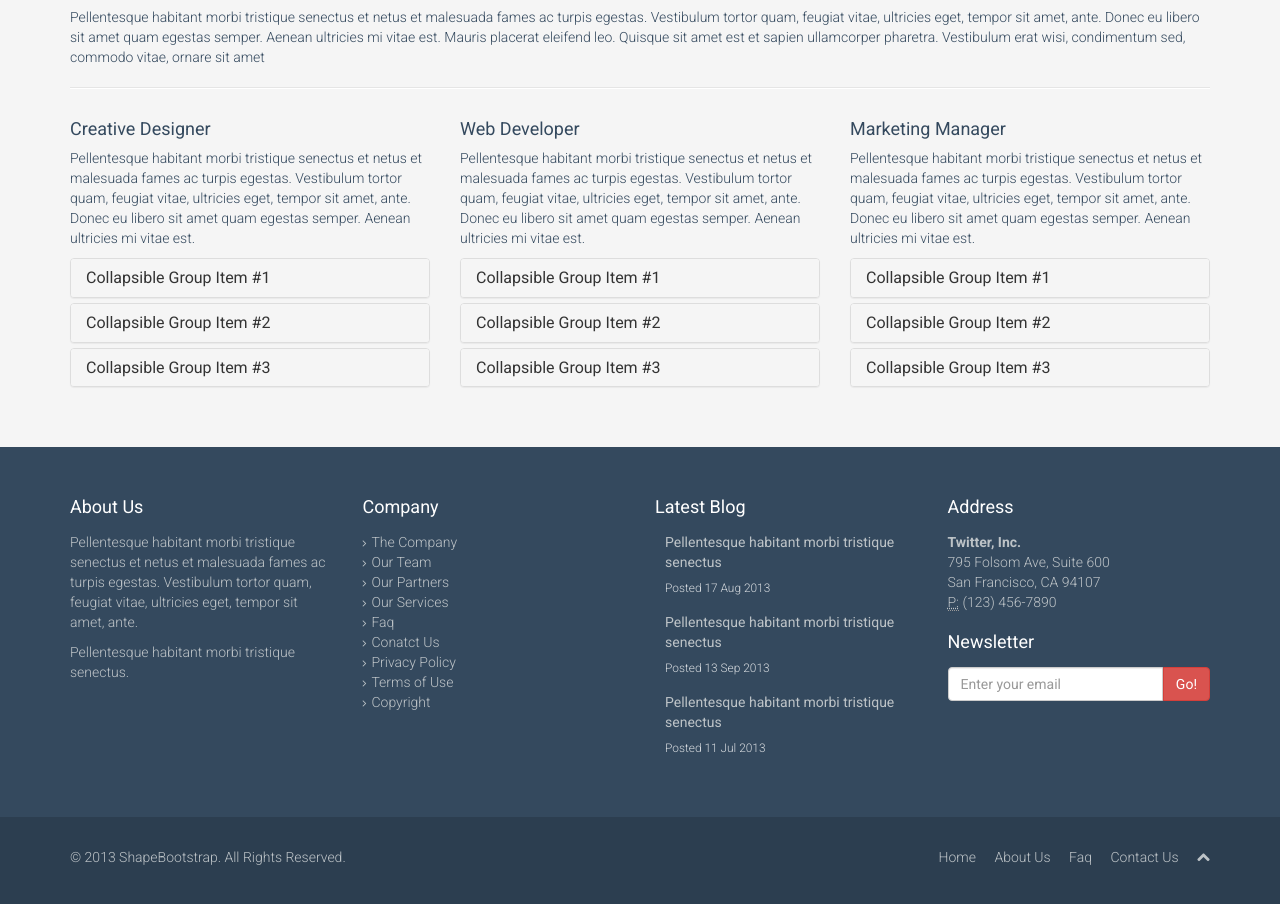
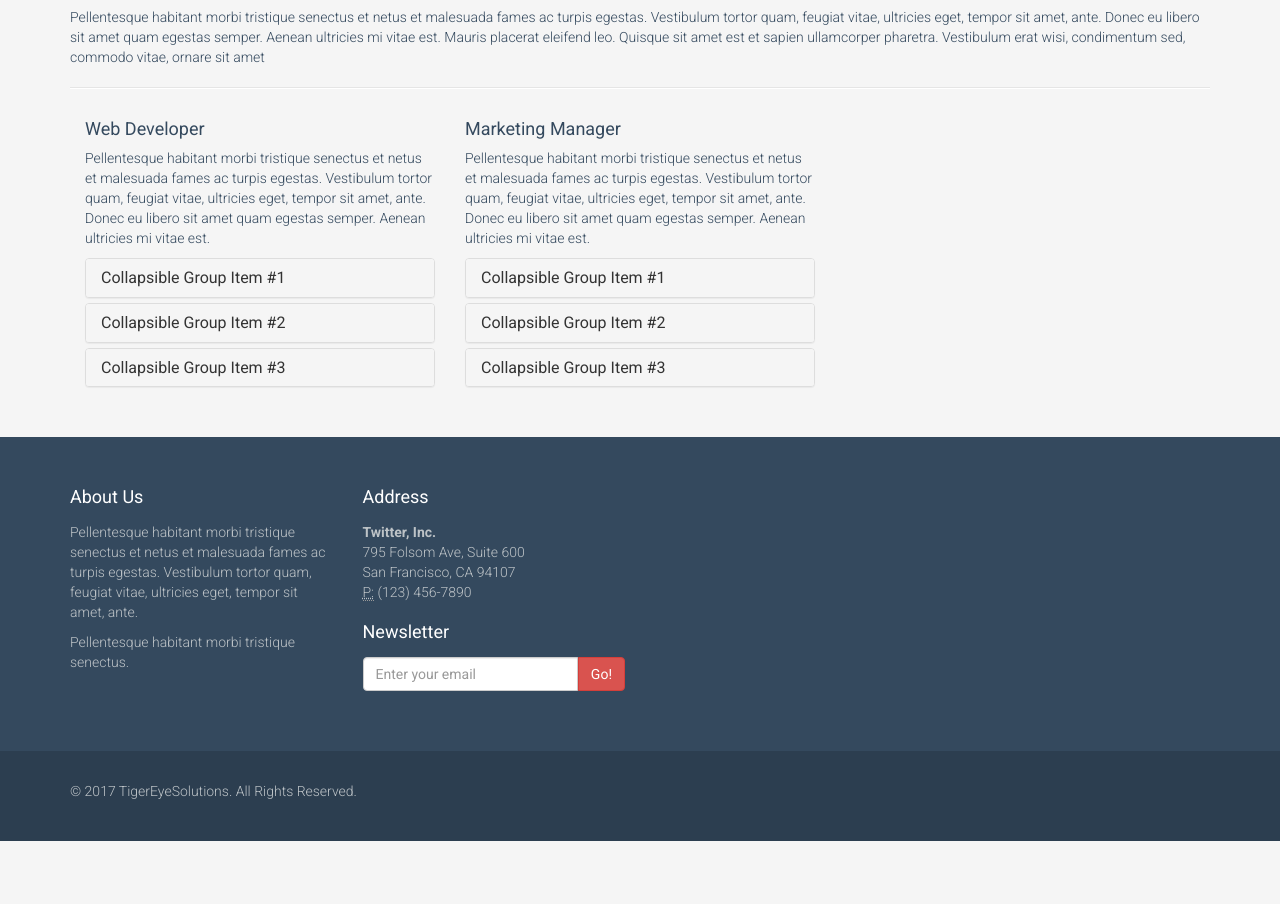
Before and after one commit to enigmavision/tigereyesolutions, a plain HTML site: page career.html in a window 1280 px wide. Shown: the part 558-1462 px from the top of the page. After the commit the page ends 1399 px from the top, so only its background shows below. Drawn offline with Linux system fonts and the light colour scheme.

Commit message:
updated colors and icons

```diff
--- a/career.html
+++ b/career.html
@@ -60,7 +60,7 @@
     </div>
   </header><!--/header-->
 
-  <section id="title" class="emerald">
+  <section id="title" class="carrot">
     <div class="container">
       <div class="row">
         <div class="col-sm-6">
@@ -90,55 +90,7 @@
 
     <hr>
 
-    <div class="row">
-      <div class="col-sm-4">
-        <h4>Creative Designer</h4>
-        <p>Pellentesque habitant morbi tristique senectus et netus et malesuada fames ac turpis egestas. Vestibulum tortor quam, feugiat vitae, ultricies eget, tempor sit amet, ante. Donec eu libero sit amet quam egestas semper. Aenean ultricies mi vitae est.</p>
-        <div class="panel-group" id="accordion1">
-          <div class="panel panel-default">
-            <div class="panel-heading">
-              <h4 class="panel-title">
-                <a class="accordion-toggle" data-toggle="collapse" data-parent="#accordion1" href="#collapseOne1">
-                  Collapsible Group Item #1
-                </a>
-              </h4>
-            </div>
-            <div id="collapseOne1" class="panel-collapse collapse">
-              <div class="panel-body">
-                Anim pariatur cliche reprehenderit, enim eiusmod high life accusamus terry richardson ad squid. 3 wolf moon officia aute, non cupidatat skateboard dolor brunch. Food truck quinoa nesciunt laborum eiusmod. Brunch 3 wolf moon tempor.
-              </div>
-            </div>
-          </div>
-          <div class="panel panel-default">
-            <div class="panel-heading">
-              <h4 class="panel-title">
-                <a class="accordion-toggle" data-toggle="collapse" data-parent="#accordion1" href="#collapseTwo1">
-                  Collapsible Group Item #2
-                </a>
-              </h4>
-            </div>
-            <div id="collapseTwo1" class="panel-collapse collapse">
-              <div class="panel-body">
-                Anim pariatur cliche reprehenderit, enim eiusmod high life accusamus terry richardson ad squid. 3 wolf moon officia aute, non cupidatat skateboard dolor brunch. Food truck quinoa nesciunt laborum eiusmod. Brunch 3 wolf moon tempor.
-              </div>
-            </div>
-          </div>
-          <div class="panel panel-default">
-            <div class="panel-heading">
-              <h4 class="panel-title">
-                <a class="accordion-toggle" data-toggle="collapse" data-parent="#accordion1" href="#collapseThree1">
-                  Collapsible Group Item #3
-                </a>
-              </h4>
-            </div>
-            <div id="collapseThree1" class="panel-collapse collapse">
-              <div class="panel-body">
-                Anim pariatur cliche reprehenderit, enim eiusmod high life accusamus terry richardson ad squid. 3 wolf moon officia aute, non cupidatat skateboard dolor brunch. Food truck quinoa nesciunt laborum eiusmod. Brunch 3 wolf moon tempor.
-              </div>
-            </div>
-          </div>
-        </div><!--/#accordion1-->
-      </div><!--/.col-sm-4-->
+
 
       <div class="col-sm-4">
         <h4>Web Developer</h4>
@@ -250,55 +202,7 @@
           <p>Pellentesque habitant morbi tristique senectus.</p>
         </div><!--/.col-md-3-->
 
-        <div class="col-md-3 col-sm-6">
-          <h4>Company</h4>
-          <div>
-            <ul class="arrow">
-              <li><a href="#">The Company</a></li>
-              <li><a href="#">Our Team</a></li>
-              <li><a href="#">Our Partners</a></li>
-              <li><a href="#">Our Services</a></li>
-              <li><a href="#">Faq</a></li>
-              <li><a href="#">Conatct Us</a></li>
-              <li><a href="#">Privacy Policy</a></li>
-              <li><a href="#">Terms of Use</a></li>
-              <li><a href="#">Copyright</a></li>
-            </ul>
-          </div>
-        </div><!--/.col-md-3-->
 
-        <div class="col-md-3 col-sm-6">
-          <h4>Latest Blog</h4>
-          <div>
-            <div class="media">
-              <div class="pull-left">
-                <img src="images/blog/thumb1.jpg" alt="">
-              </div>
-              <div class="media-body">
-                <span class="media-heading"><a href="#">Pellentesque habitant morbi tristique senectus</a></span>
-                <small class="muted">Posted 17 Aug 2013</small>
-              </div>
-            </div>
-            <div class="media">
-              <div class="pull-left">
-                <img src="images/blog/thumb2.jpg" alt="">
-              </div>
-              <div class="media-body">
-                <span class="media-heading"><a href="#">Pellentesque habitant morbi tristique senectus</a></span>
-                <small class="muted">Posted 13 Sep 2013</small>
-              </div>
-            </div>
-            <div class="media">
-              <div class="pull-left">
-                <img src="images/blog/thumb3.jpg" alt="">
-              </div>
-              <div class="media-body">
-                <span class="media-heading"><a href="#">Pellentesque habitant morbi tristique senectus</a></span>
-                <small class="muted">Posted 11 Jul 2013</small>
-              </div>
-            </div>
-          </div>
-        </div><!--/.col-md-3-->
 
         <div class="col-md-3 col-sm-6">
           <h4>Address</h4>
@@ -326,15 +230,8 @@
     <div class="container">
       <div class="row">
         <div class="col-sm-6">
-          &copy; 2013 <a target="_blank" href="http://shapebootstrap.net/" title="Free Twitter Bootstrap WordPress Themes and HTML templates">ShapeBootstrap</a>. All Rights Reserved.
+          &copy; 2017 <a target="_blank" href="http://shapebootstrap.net/" title="Free Twitter Bootstrap WordPress Themes and HTML templates">TigerEyeSolutions</a>. All Rights Reserved.
         </div>
-        <div class="col-sm-6">
-          <ul class="pull-right">
-            <li><a href="#">Home</a></li>
-            <li><a href="#">About Us</a></li>
-            <li><a href="#">Faq</a></li>
-            <li><a href="#">Contact Us</a></li>
-            <li><a id="gototop" class="gototop" href="#"><i class="icon-chevron-up"></i></a></li><!--#gototop-->
           </ul>
         </div>
       </div>
```
Also changed, not shown: about-us.html (+1 -2 lines), contact-us.html (+3 -2 lines), index.html (+1 -1 lines), services.html (+6 -6 lines), images/tlogo.jpg.
